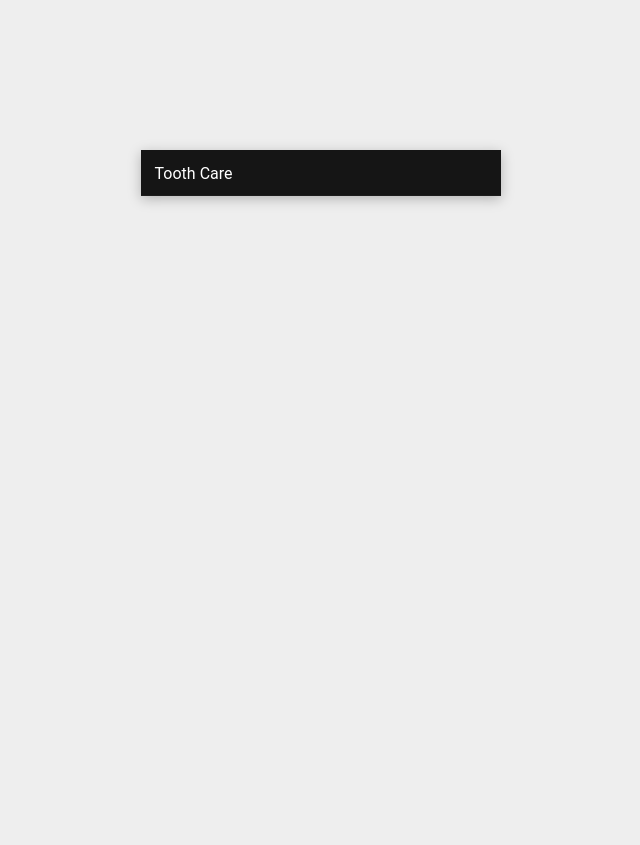
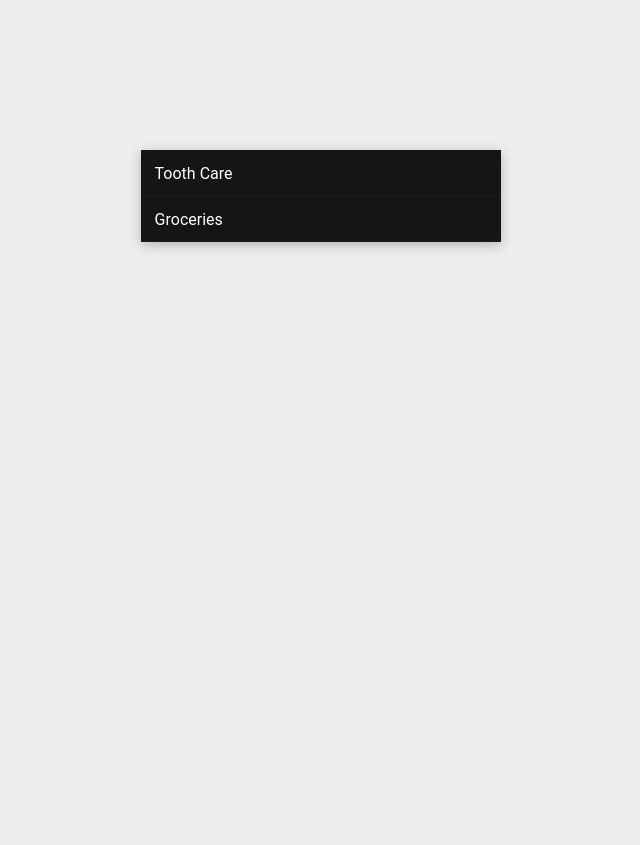
Before and after one commit to Tigul/pepper_tablet_app, a Flask app: page / in a window 1280 px wide. Shown: the top 845 px of the page, without its empty margins (319-959 px from the left). Run offline with Flask 2, Linux system fonts and the light colour scheme.

Commit message:
more categories

```diff
--- a/static/images/image_sources.txt
+++ b/static/images/image_sources.txt
@@ -6,5 +6,6 @@ tissue_box.jpg: https://commons.wikimedia.org/wiki/File:A_tissue_box.jpg
 baby_food.jpg: https://commons.wikimedia.org/wiki/File:Beech_Nut_Sweet_Pea_and_Sweet_Potato_Jarred_Baby_Food.JPG
 toothbrush.jpg: https://commons.wikimedia.org/wiki/File:Toothbrush_BNC.jpg
 toothpaste.jpg: https://upload.wikimedia.org/wikipedia/commons/thumb/1/18/Stripes_%2827542155522%29.jpg/512px-Stripes_%2827542155522%29.jpg
+juice.jp: https://upload.wikimedia.org/wikipedia/commons/thumb/f/fd/Orange_juice_1.jpg/512px-Orange_juice_1.jpg
 
 No changes to the images were made.
--- a/templates/index_new.html
+++ b/templates/index_new.html
@@ -21,7 +21,7 @@
               <form action="/toothpaste" method="POST" id="toothpaste">
                 <li><image src={{ url_for('static', filename='images/toothpaste.jpg') }}/></li>
                 <li><a href="#"><label for="price">Price</label><select id="price" name="price" form="toothpaste"><option value="cheapest">Cheapest</option><option value="highest">highest</option></select></a></li>
-                <li><a href="#"><label for="ingredients">Ingredients</label><select id="ingredients" name="ingredients" form="toothpaste"><option value="plant">Plant Based</option><option value="sls">SLS Free</option></select> </a> </li>
+                <li><a href="#"><label for="ingredients">Ingredients</label><select id="ingredients" name="ingredients" form="toothpaste"><option value="Plant_extract">Plant Based</option><option value="sls">SLS Free</option></select> </a> </li>
                 <li><a href="#"><input type="submit" value="Submit"/></a></li>
               </form>
 
@@ -56,6 +56,43 @@
 
 
         </ul>
+      </li>
+
+      <li>
+        <input id="group-2" type="checkbox" hidden />
+        <label for="group-2"><span class="fa fa-angle-right"></span>Groceries</label>
+        <ul class="group-list">
+          <li>
+            <input id="sub-group-4" type="checkbox" hidden />
+            <label for="sub-group-4"><span class="fa fa-angle-right"></span>Baby Food</label>
+            <ul class="sub-group-list">
+              <form action="/baby_food" method="POST" id="baby_food">
+                <li><image src={{ url_for('static', filename='images/baby_food.jpg') }}/></li>
+                <li><a href="#"><label for="price">Price</label><select id="price" name="price" form="baby_food"><option value="cheapest">Cheapest</option><option value="highest">highest</option></select></a></li>
+                <li><a href="#"><label for="ingredients">Ingredients</label><select id="ingredients" name="ingredients" form="baby_food"><option value="Plant_extract">Plant Based</option><option value="sls">SLS Free</option></select> </a> </li>
+                <li><a href="#"><input type="submit" value="Submit"/></a></li>
+              </form>
+
+            </ul>
+          </li>
+
+          <li>
+            <input id="sub-group-5" type="checkbox" hidden />
+            <label for="sub-group-5"><span class="fa fa-angle-right"></span>Juice</label>
+            <ul class="sub-group-list">
+              <form action="/juice" method="POST" id="juice">
+                <li><image src={{ url_for('static', filename='images/juice.jpg') }}/></li>
+                <li><a href="#"><label for="price">Price</label><select id="price" name="price" form="juice"><option value="cheapest">Cheapest</option><option value="highest">highest</option></select></a></li>
+                <li><a href="#"><label for="ingredients">Ingredients</label><select id="ingredients" name="ingredients" form="juice"><option value="plant">Plant Based</option><option value="sls">SLS Free</option></select> </a> </li>
+                <li><a href="#"><input type="submit" value="Submit"/></a></li>
+              </form>
+
+            </ul>
+          </li>
+
+
+        </ul>
+
       </li>
       <!--
       <li>
```
Also changed, not shown: static/images/juice.jpg (added).
